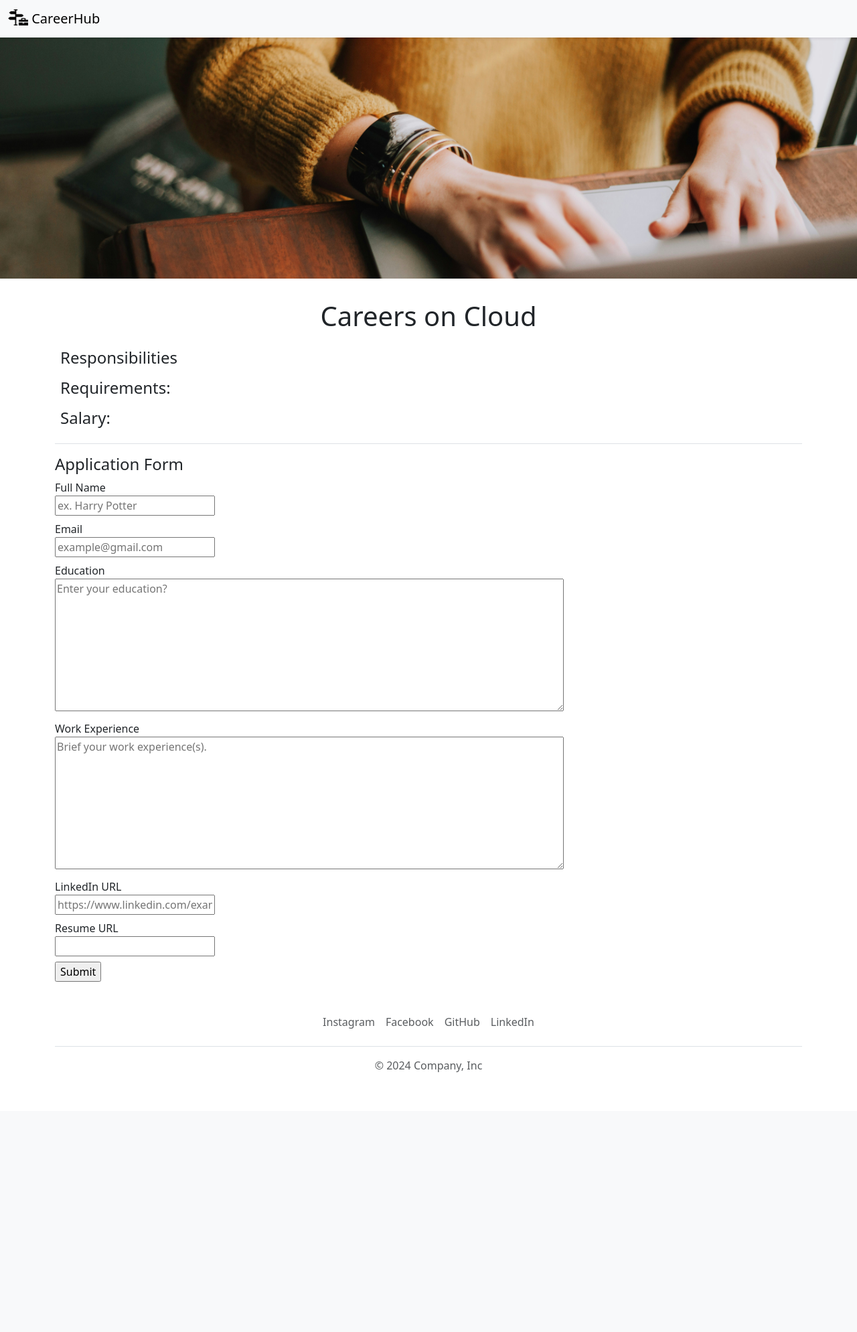
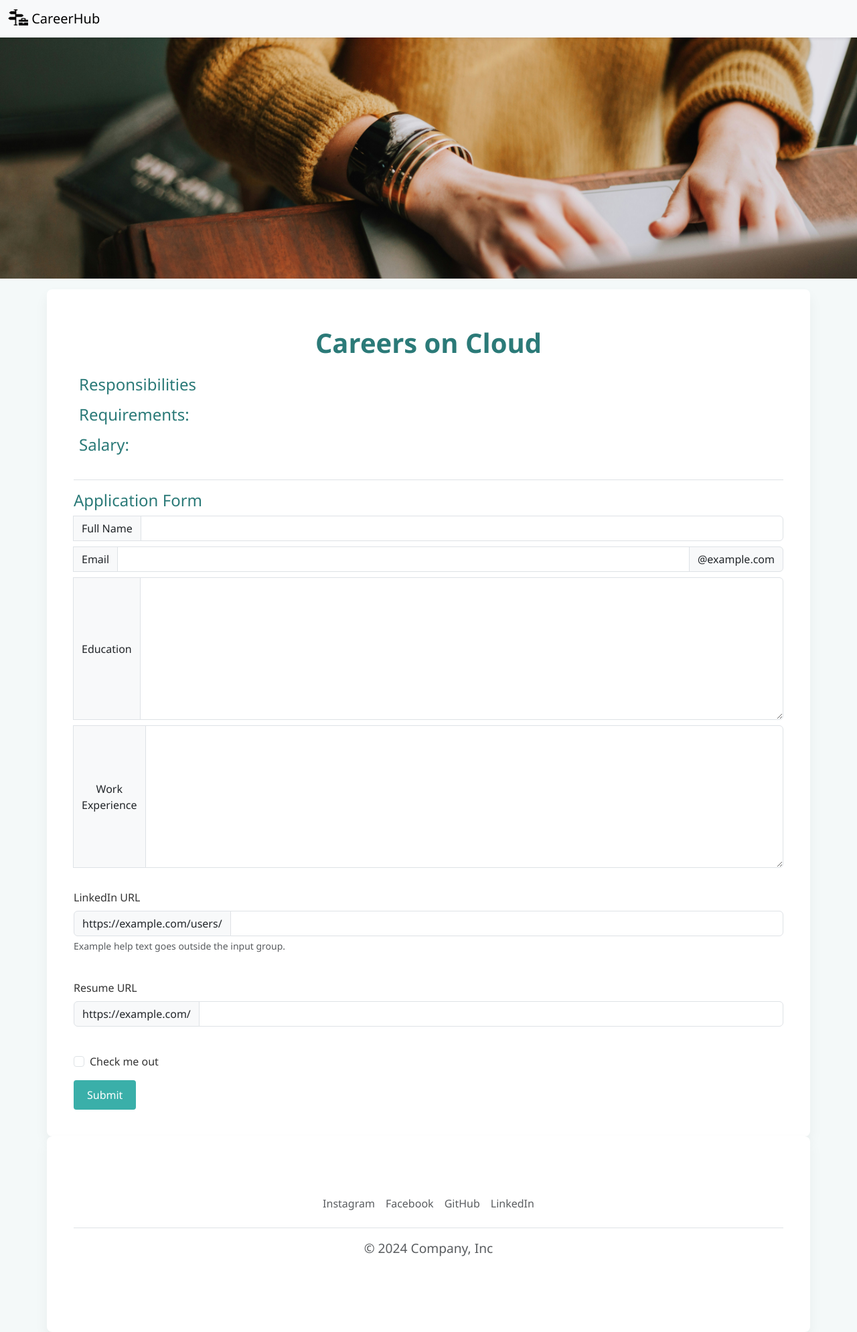
Before and after one commit to Immuhammadfaizan/careers-website, a Flask app: template templates/jobpage.html in a window 1280 px wide. Shown: the whole page at 67% size. Before the commit the page ends 1601 px from the top, so only its background shows below. Run offline with Flask 3, Linux system fonts and the light colour scheme; the template is opened without the code that fills it, so the values that code supplies are empty; parts of the project's set-up code (start-up, migrations or seed data) failed here and were passed over.

Commit message:
Added styling for more attractive interface.

```diff
--- a/templates/application_form.html
+++ b/templates/application_form.html
@@ -1,36 +1,53 @@
 <h4>Application Form</h4>
 <form class="" action="/job/{{job['id']}}/apply" method="post">
 
-  <div class="mb-2">
-    <label for="">Full Name</label> <br>
-    <input type="text" name="full_name" placeholder="ex. Harry Potter" required>
+    <div class="input-group mb-2"> <br>
+      <span class="input-group-text">Full Name</span>
+        <input type="text" name="full_name" aria-label="Full name" class="form-control" required>
   </div>
 
-  <div class="mb-2">
-    <label for="">Email</label> <br>
-    <input type="text" name="email" placeholder="example@gmail.com" required>
+  <div class="input-group mb-2"> <br>
+    <span class="input-group-text">Email</span>
+      <input type="text" name="email" aria-label="Email" class="form-control" placeholder="" required>
+    <span class="input-group-text" id="basic-addon2">@example.com</span>
   </div>
 
-  <div class="mb-2">
-    <label for="">Education</label> <br>
-    <textarea name="education" rows="8" cols="80" placeholder="Enter your education?"></textarea>
+  <div class="input-group form-floating mb-2"> <br>
+    <span class="input-group-text">Education</span>
+      <textarea class="form-control" name="education" placeholder="Leave your education" id="floatingTextarea"
+      spellcheck="false" style="height: 213px;" required></textarea>
   </div>
 
-  <div class="mb-2">
-    <label for="">Work Experience</label> <br>
-    <textarea name="work_experience" rows="8" cols="80" placeholder="Brief your work experience(s)."></textarea>
+  <div class="input-group form-floating mb-2"> <br>
+    <span class="input-group-text">Work <br>Experience</span>
+      <textarea class="form-control" name="work_experience" placeholder="Leave your education" id="floatingTextarea"
+      spellcheck="false" style="height: 213px;" required></textarea>
   </div>
 
-  <div class="mb-2">
-    <label for="">LinkedIn URL</label> <br>
-    <input type="text" name="linkedin" placeholder="https://www.linkedin.com/example">
+  <div class="mb-3"> <br>
+    <label for="basic-url" class="form-label">LinkedIn URL</label>
+      <div class="input-group">
+        <span class="input-group-text" id="basic-addon3">https://example.com/users/</span>
+        <input type="text" name="linkedin" class="form-control" id="basic-url"
+            aria-describedby="basic-addon3 basic-addon4" required>
+      </div>
+      <div class="form-text" id="basic-addon4">Example help text goes outside the input group.</div>
+    </div>
+
+  <div class="mb-3"> <br>
+    <label for="basic-url" class="form-label">Resume URL</label>
+      <div class="input-group">
+        <span class="input-group-text" id="basic-addon3">https://example.com/</span>
+        <input type="text" name="resume" class="form-control" id="basic-url"
+            aria-describedby="basic-addon3 basic-addon4">
+      </div>
+    </div>
+
+    <div class="mb-3 form-check"> <br>
+      <input type="checkbox" class="form-check-input" id="exampleCheck1" required>
+        <label class="form-check-label" for="exampleCheck1">Check me out</label>
   </div>
 
-  <div class="mb-2">
-    <label for="">Resume URL</label> <br>
-    <input type="text" name="resume" required>
-  </div>
-
-  <input type="submit" value="Submit">
+  <input type="submit" value="Submit" class="btn btn-primary">
 
 </form>
--- a/templates/banner.html
+++ b/templates/banner.html
@@ -4,6 +4,58 @@
         width: 100%;
         object-fit: cover;
         margin-bottom: 16px;
+      }
+    body {
+      font-family: 'Segoe UI', Tahoma, Geneva, Verdana, sans-serif;
+      background-color: #f4f9f9;
+      color: #333;
+    }
+    h1, h4 {
+      color: #2b7a78;
+    }
+    h1 {
+      font-weight: bold;
+      font-size: 2.5rem;
+    }
+    .container {
+      background: #fff;
+      padding: 40px;
+      border-radius: 8px;
+      box-shadow: 0 10px 20px rgba(0, 0, 0, 0.05);
+    }
+    .text-center {
+      text-align: center;
+    }
+    .mb-2 {
+      margin-bottom: 1rem;
+    }
+    .mb-4 {
+      margin-bottom: 2rem;
+    }
+    p {
+      font-size: 1.2rem;
+      color: #444;
+      margin-bottom: 30px;
+    }
+    .btn {
+      background-color: #3aafa9;
+      color: #fff;
+      border: none;
+      padding: 10px 20px;
+      border-radius: 4px;
+      font-size: 1rem;
+      transition: background-color 0.3s ease;
+    }
+    .btn:hover {
+      background-color: #2b7a78;
+    }
+    .mb-2 a {
+      color: #3aafa9;
+      text-decoration: none;
+      transition: color 0.3s ease;
+    }
+    .mb-2 a:hover {
+      color: #2b7a78;
     }
 </style>
 <img class="img-fluid" id="banner" src="/static/banner.jpeg" alt="Banner Image">
```
Also changed, not shown: templates/application_submitted.html (+10 -3 lines).
